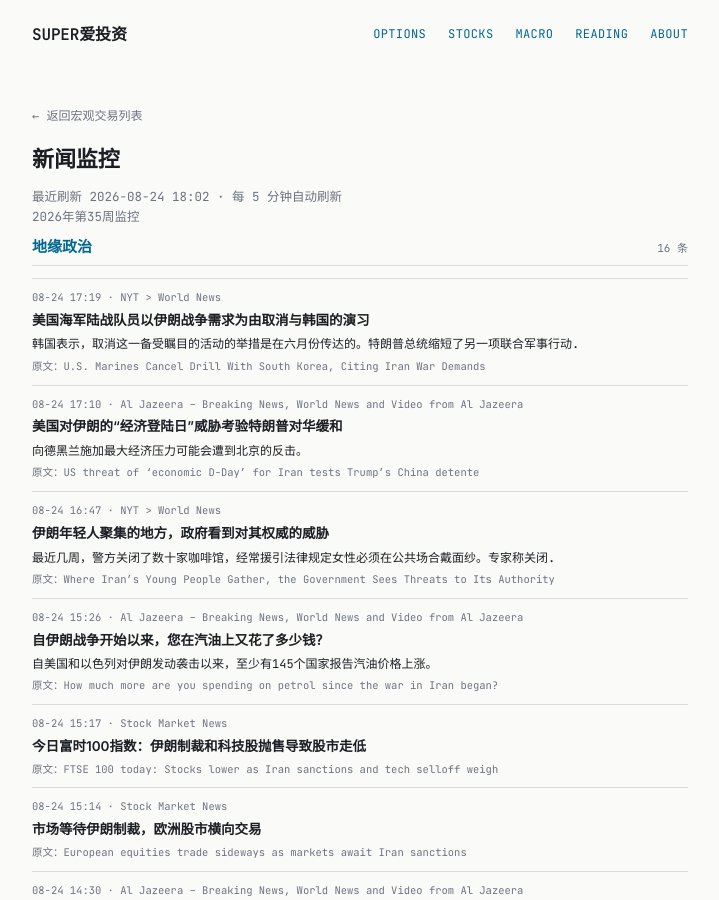
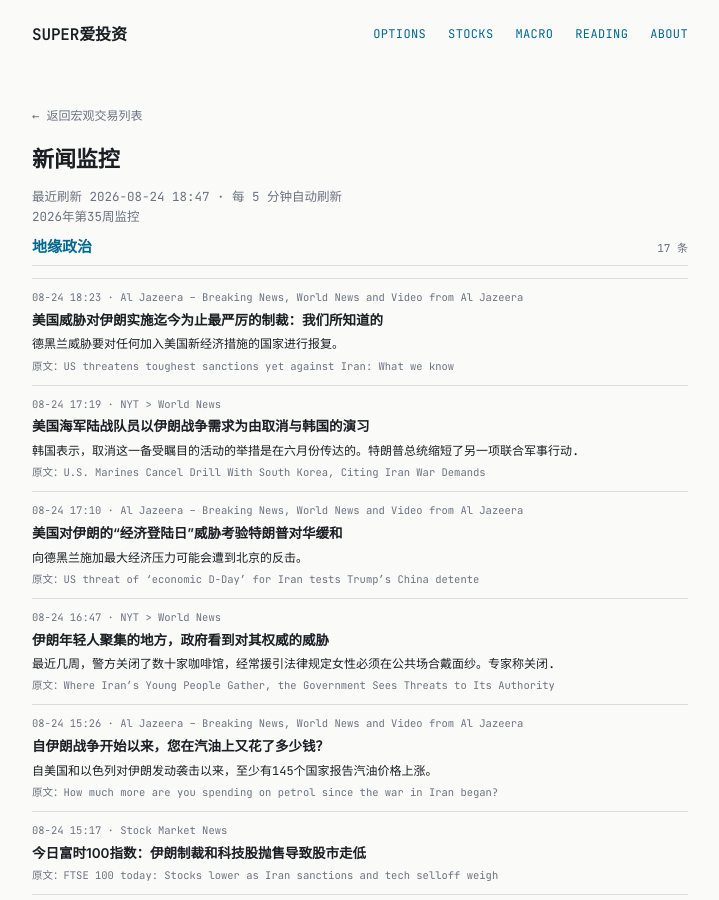
Before and after one commit to tang3super/tang3super.github.io, a Jekyll site: the page built from macro-trade/news-digest.md, in a window 1280 px wide and 900 px high. Shown: the whole window, without its empty margins (280-999 px from the left). Built offline with Jekyll 4.4.1, drawn with Linux system fonts in a browser that asks for light colours.

Commit message:
sync news-digest article

```diff
--- a/macro-trade/news-digest.md
+++ b/macro-trade/news-digest.md
@@ -5,11 +5,18 @@ title: 新闻监控
 date: '2026-08-24'
 summary: 2026年第35周监控
 week_label: 2026年第35周监控
-last_updated: 2026-08-24 18:02
+last_updated: 2026-08-24 18:47
 refresh_note: 每 5 分钟自动刷新
 topics:
 - name: 地缘政治
   items:
+  - title: 'US threatens toughest sanctions yet against Iran: What we know'
+    summary: Tehran has threatened to retaliate against any country that joins new US economic measures.
+    link: https://www.aljazeera.com/news/2026/8/24/us-threatens-toughest-sanctions-yet-against-iran-what-we-know?traffic_source=rss
+    source: Al Jazeera – Breaking News, World News and Video from Al Jazeera
+    time: 08-24 18:23
+    title_zh: 美国威胁对伊朗实施迄今为止最严厉的制裁：我们所知道的
+    summary_zh: 德黑兰威胁要对任何加入美国新经济措施的国家进行报复。
   - title: U.S. Marines Cancel Drill With South Korea, Citing Iran War Demands
     summary: The move to call off the high-profile event was communicated in June, South Korea said. President Trump shortened another joint military exe…
     link: https://www.nytimes.com/2026/08/24/world/asia/us-south-korea-military-drills-iran.html
```
